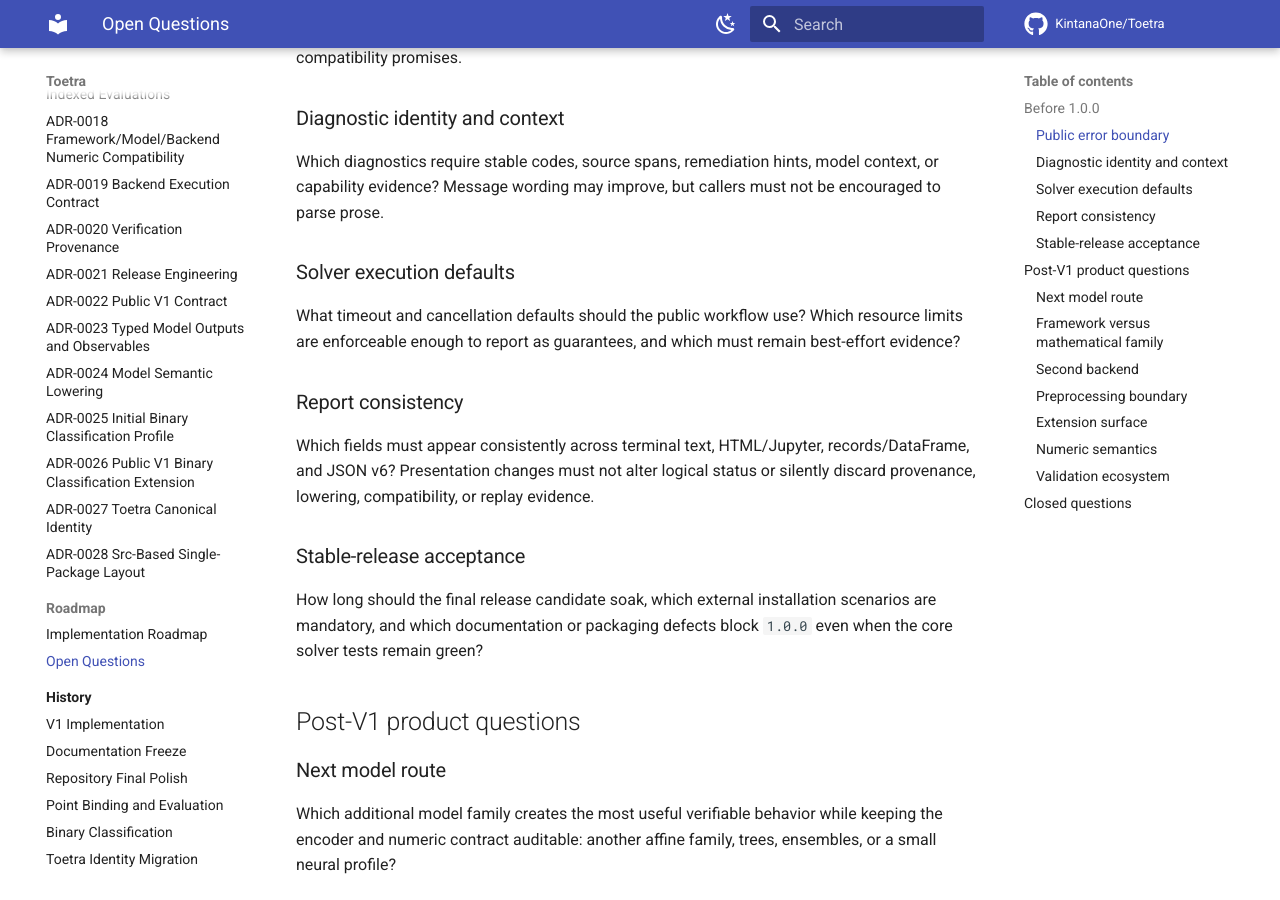
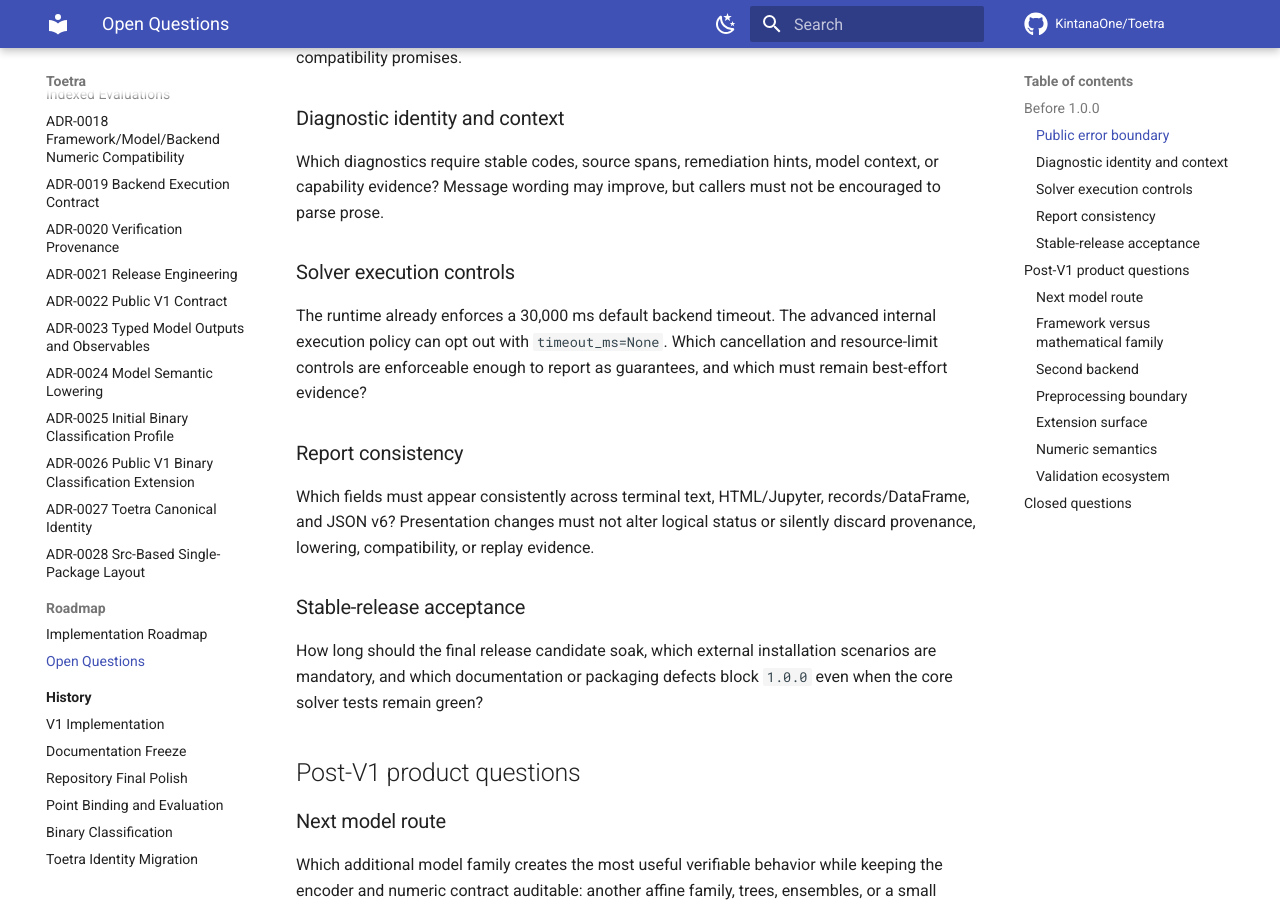
Before and after one commit to KintanaOne/Toetra, an MkDocs documentation site: the page built from docs/roadmap/open-questions.md, in a window 1280 px wide and 900 px high, scrolled down 550 px. Built offline with MkDocs 1.6.1 and Material for MkDocs 9.7.7, drawn with Linux system fonts in a browser that asks for light colours; comment, search, counter and statistics services are not loaded.

Commit message:
chore: update documentation for backend execution contract and open questions

```diff
--- a/docs/roadmap/open-questions.md
+++ b/docs/roadmap/open-questions.md
@@ -26,11 +26,12 @@ Which diagnostics require stable codes, source spans, remediation hints, model
 context, or capability evidence? Message wording may improve, but callers must
 not be encouraged to parse prose.
 
-### Solver execution defaults
+### Solver execution controls
 
-What timeout and cancellation defaults should the public workflow use? Which
-resource limits are enforceable enough to report as guarantees, and which must
-remain best-effort evidence?
+The runtime already enforces a 30,000 ms default backend timeout. The advanced
+internal execution policy can opt out with `timeout_ms=None`. Which cancellation
+and resource-limit controls are enforceable enough to report as guarantees, and
+which must remain best-effort evidence?
 
 ### Report consistency
 
```
Also changed, not shown: CHANGELOG.md (+1 -1 lines), docs/contracts/backend-execution-contract.md (+5 -1 lines).
